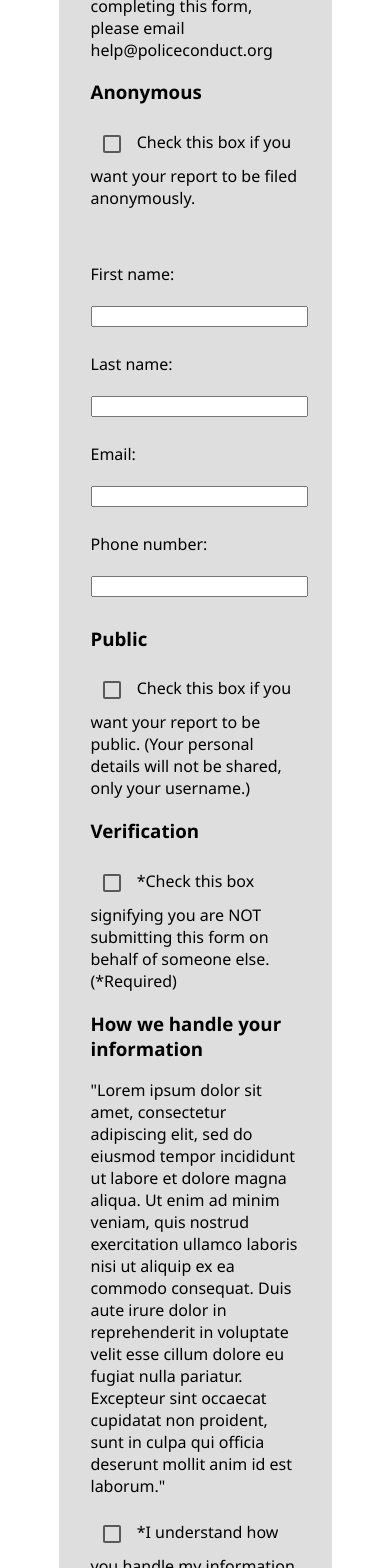
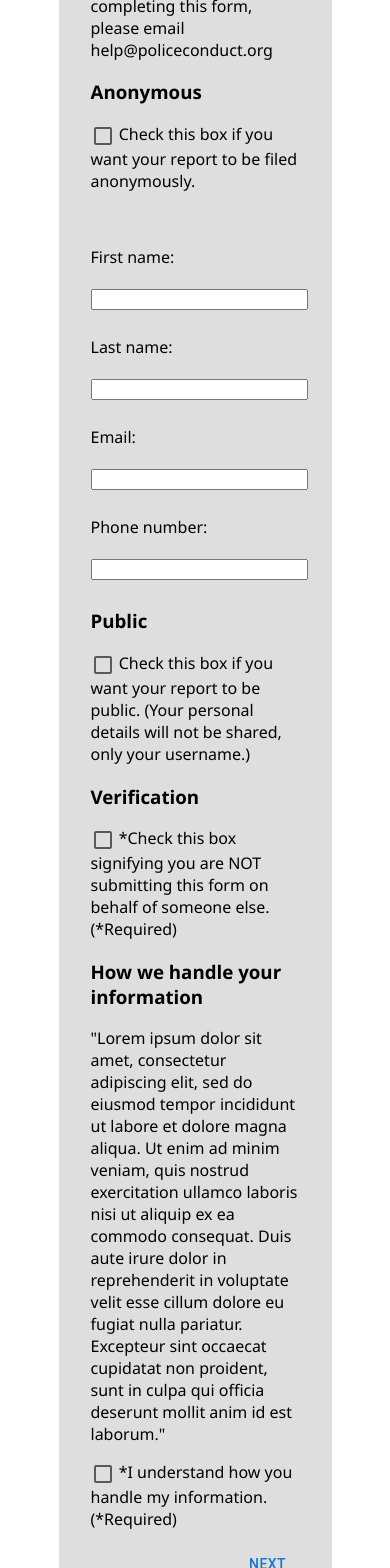
Before and after one commit to marc-mccarthy/police-conduct, a React (Create React App) app: page /#/start in a window 390 px wide. Shown: the part 240-1808 px from the top of the page. Built offline with nearby package versions, Linux system fonts and the light colour scheme; no server answers.

Commit message:
Cleaned up basic responsiveness for add report styling

```diff
--- a/src/components/AddReport/OfficerDetails/OfficerDetails.jsx
+++ b/src/components/AddReport/OfficerDetails/OfficerDetails.jsx
@@ -29,9 +29,9 @@ function OfficerDetails() {
   return (
     <div className='report'>
 
-      <h2 className='report-form'>Officer Details</h2>
+      <div className='report-content'>
 
-      <div className='report-content'>
+        <h2>Officer Details</h2>
 
         <p>First name:</p>
 
--- a/src/components/AddReport/Start/Start.jsx
+++ b/src/components/AddReport/Start/Start.jsx
@@ -1,7 +1,7 @@
 import React, { useState } from 'react';
 import { useSelector } from 'react-redux';
 
-import { Button, Checkbox, FormHelperText } from '@mui/material';
+import { Button, Checkbox } from '@mui/material';
 import { useEffect } from 'react';
 import { useDispatch } from 'react-redux';
 import { useHistory } from 'react-router-dom';
@@ -85,8 +85,6 @@ function Start() {
   return (
     <div className='report'>
 
-      {/* <h2 className='report-form'>Report Form</h2> */}
-
       <div className='report-content'>
 
         <h2>Report Form</h2>
@@ -95,7 +93,7 @@ function Start() {
         <p>If you need help completing this form, please email help@policeconduct.org</p>
 
         <h3>Anonymous</h3>
-        <p><Checkbox onChange={handleAnonymous} /> Check this box if you want your report to be filed anonymously.</p>
+        <p><Checkbox sx={{p:0}} onChange={handleAnonymous} /> Check this box if you want your report to be filed anonymously.</p>
 
         {
           anonymous ?
@@ -117,14 +115,14 @@ function Start() {
         }
 
         <h3>Public</h3>
-        <p><Checkbox onChange={handlePublicReport}/> Check this box if you want your report to be public. (Your personal details will not be shared, only your username.)</p>
+        <p><Checkbox sx={{p:0}} onChange={handlePublicReport}/> Check this box if you want your report to be public. (Your personal details will not be shared, only your username.)</p>
 
         <h3>Verification</h3>
-        <p><Checkbox onChange={handleVerification}/> *Check this box signifying you are NOT submitting this form on behalf of someone else. (*Required)</p>
+        <p><Checkbox sx={{p:0}} onChange={handleVerification}/> *Check this box signifying you are NOT submitting this form on behalf of someone else. (*Required)</p>
 
         <h3>How we handle your information</h3>
         <p>"Lorem ipsum dolor sit amet, consectetur adipiscing elit, sed do eiusmod tempor incididunt ut labore et dolore magna aliqua. Ut enim ad minim veniam, quis nostrud exercitation ullamco laboris nisi ut aliquip ex ea commodo consequat. Duis aute irure dolor in reprehenderit in voluptate velit esse cillum dolore eu fugiat nulla pariatur. Excepteur sint occaecat cupidatat non proident, sunt in culpa qui officia deserunt mollit anim id est laborum."</p>
-        <p><Checkbox onChange={handleUnderstand}/> *I understand how you handle my information. (*Required) </p>
+        <p><Checkbox sx={{p:0}} onChange={handleUnderstand}/> *I understand how you handle my information. (*Required) </p>
 
         <Button className='report-button' onClick={next}>NEXT</Button>
 
--- a/src/components/App/App.css
+++ b/src/components/App/App.css
@@ -157,10 +157,6 @@ input {
   padding-bottom: 3em;
 }
 
-.report-form {
-  margin-top: 0;
-  margin-left: 1em;
-}
 
 .report-content {
   font-size: 1rem;
```
